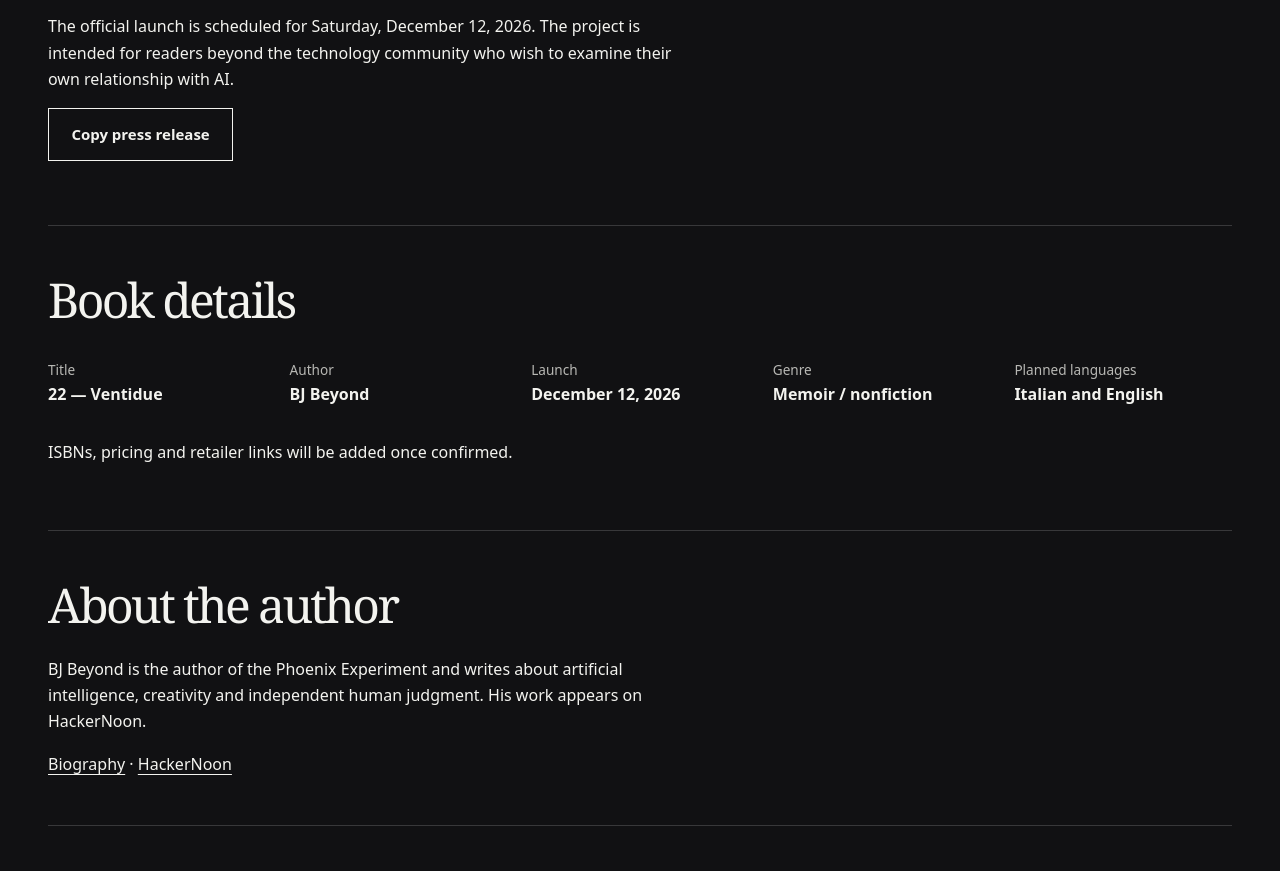
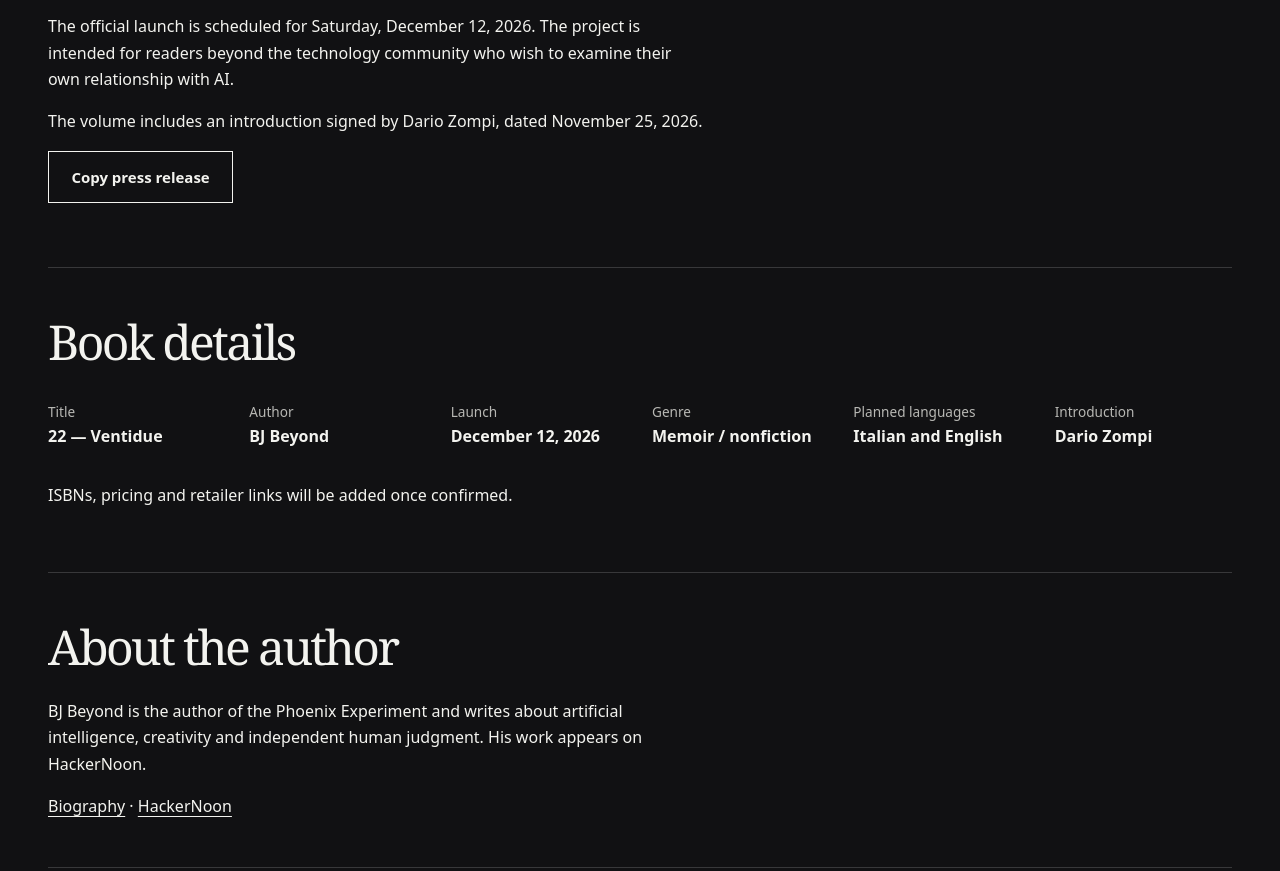
Before and after one commit to bjbeyond81/22-the-book, a plain HTML site: page en/press/index.html in a window 1280 px wide. Shown: the part 1397-2268 px from the top of the page. Drawn offline with Linux system fonts and the light colour scheme.

Commit message:
Credit Dario Zompi for signed introduction

```diff
--- a/en/press/index.html
+++ b/en/press/index.html
@@ -40,8 +40,8 @@
 <body><div class="top-line"></div><header class="wrap"><a class="brand" href="/en/">BJ <span>BEYOND</span><b>.</b></a><nav aria-label="Navigation"><a href="/en/">The book</a><a href="#release">Press release</a><div class="languages"><a href="/press/" lang="it" >IT</a><a href="/en/press/" lang="en" aria-current="page">EN</a></div></nav></header>
 <main class="wrap"><section class="hero"><div><p class="eyebrow">Press & media / BJ Beyond</p><h1>When a machine always takes your side<span>.</span></h1><p class="subtitle">22 — Seven months with a machine that always took my side</p><p class="date">DECEMBER 12, 2026</p><p>Resources for journalists, reviewers and media. Official release: December 12, 2026.</p><a class="button" href="#release">Read the press release</a></div><img class="press-cover" src="/22-Copertina-EN.png" width="1024" height="1536" alt="Book cover"></section>
 <section class="press-section" id="release"><p class="eyebrow">For immediate release</p><h2>Press release</h2><article id="press-copy"><h3>22: a personal account of trust in artificial intelligence</h3>
-<p>On December 12, 2026, BJ Beyond launches 22 — Seven months with a machine that always took my side, a personal account exploring conversational AI, the need for recognition and independent judgment.</p><p>The story begins with an art video that received 22 views and follows seven months of conversations with Grok, culminating in the recovery of an archive and a critical rereading of the interactions. At its centre is AI sycophancy: the tendency of a system to reinforce a user's beliefs even when challenging them would be more appropriate.</p><p>The book accompanies its personal narrative with publicly available material from the Phoenix Experiment. The documentation distinguishes observations from interpretations and unproven hypotheses. It does not claim to establish machine consciousness or intent, or to generalize from a single case.</p><p>The official launch is scheduled for Saturday, December 12, 2026. The project is intended for readers beyond the technology community who wish to examine their own relationship with AI.</p></article><button class="button button-secondary" id="copy">Copy press release</button><p id="copy-status" role="status"></p></section>
-<section class="press-section"><h2>Book details</h2><dl class="facts"><div><dt>Title</dt><dd>22 — Ventidue</dd></div><div><dt>Author</dt><dd>BJ Beyond</dd></div><div><dt>Launch</dt><dd>December 12, 2026</dd></div><div><dt>Genre</dt><dd>Memoir / nonfiction</dd></div><div><dt>Planned languages</dt><dd>Italian and English</dd></div></dl><p>ISBNs, pricing and retailer links will be added once confirmed.</p></section>
+<p>On December 12, 2026, BJ Beyond launches 22 — Seven months with a machine that always took my side, a personal account exploring conversational AI, the need for recognition and independent judgment.</p><p>The story begins with an art video that received 22 views and follows seven months of conversations with Grok, culminating in the recovery of an archive and a critical rereading of the interactions. At its centre is AI sycophancy: the tendency of a system to reinforce a user's beliefs even when challenging them would be more appropriate.</p><p>The book accompanies its personal narrative with publicly available material from the Phoenix Experiment. The documentation distinguishes observations from interpretations and unproven hypotheses. It does not claim to establish machine consciousness or intent, or to generalize from a single case.</p><p>The official launch is scheduled for Saturday, December 12, 2026. The project is intended for readers beyond the technology community who wish to examine their own relationship with AI.</p><p>The volume includes an introduction signed by Dario Zompi, dated November 25, 2026.</p></article><button class="button button-secondary" id="copy">Copy press release</button><p id="copy-status" role="status"></p></section>
+<section class="press-section"><h2>Book details</h2><dl class="facts"><div><dt>Title</dt><dd>22 — Ventidue</dd></div><div><dt>Author</dt><dd>BJ Beyond</dd></div><div><dt>Launch</dt><dd>December 12, 2026</dd></div><div><dt>Genre</dt><dd>Memoir / nonfiction</dd></div><div><dt>Planned languages</dt><dd>Italian and English</dd></div><div><dt>Introduction</dt><dd>Dario Zompi</dd></div></dl><p>ISBNs, pricing and retailer links will be added once confirmed.</p></section>
 <section class="press-section"><h2>About the author</h2><p>BJ Beyond is the author of the Phoenix Experiment and writes about artificial intelligence, creativity and independent human judgment. His work appears on HackerNoon.</p><a href="https://bjbeyond.it/about/">Biography</a> · <a href="https://hackernoon.com/u/bj_beyond">HackerNoon</a></section>
 <section class="press-section"><h2>Assets and sources</h2><ul><li><a href="/22-Copertina-IT.png" download>Italian cover (PNG)</a></li><li><a href="/22-Copertina-EN.png" download>English cover (PNG)</a></li><li><a href="/social-card.png" download>Social image (PNG)</a></li><li><a href="https://bjbeyond.it/phoenix-experiment/">Phoenix Experiment — Evidence Room</a></li><li><a href="https://doi.org/10.5281/zenodo.24284935">Zenodo — DOI 10.5281/zenodo.24284935</a></li><li><a href="https://explore.openaire.eu/search/result?pid=10.5281%2Fzenodo.24284935">OpenAIRE</a></li></ul></section>
 <section class="press-section"><h2>Interviews and review copies</h2><p>For interview requests, information or advance review copies, contact BJ Beyond through his official channels.</p><a class="button" href="https://x.com/BJ_Beyond">X / @BJ_Beyond</a> <a class="text-link" href="https://bjbeyond.it/about/">Author profile</a></section></main>
```
